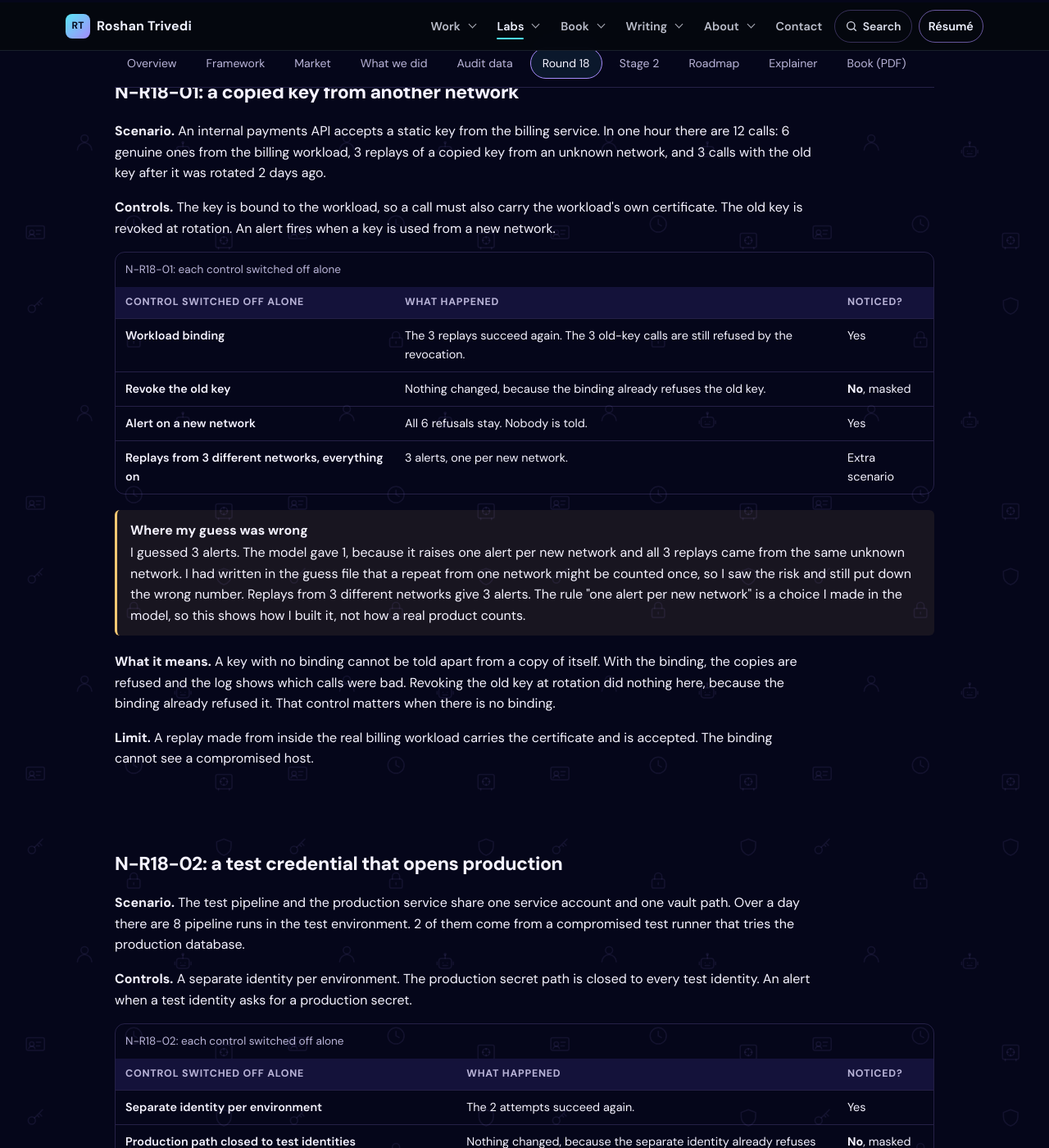
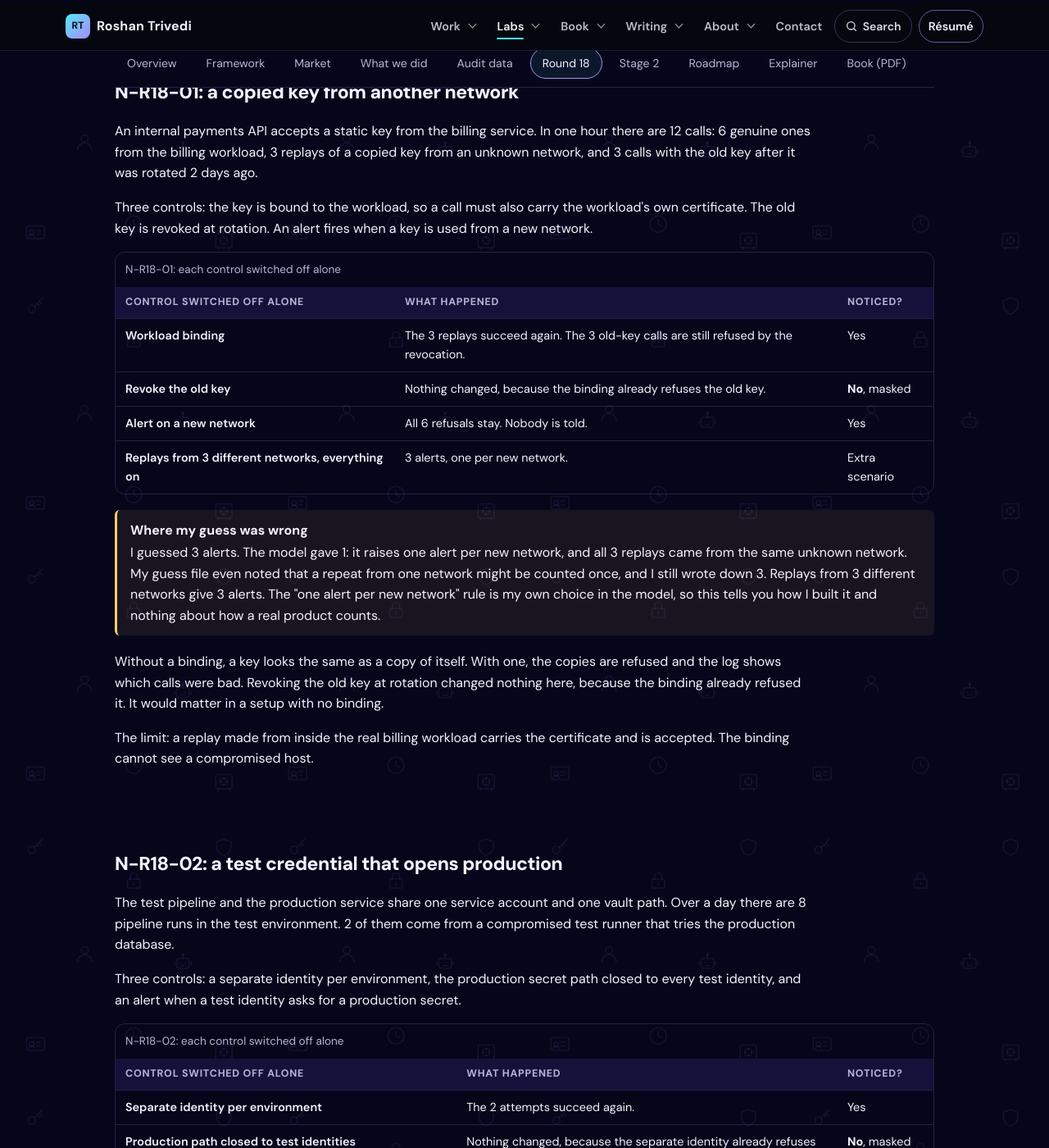
Before and after one commit to trivediroshan1-ui/trivediroshan1-ui.github.io, a Jekyll site: the page nhi-lab/round-18/index.html, which Jekyll copies as it is, in a window 1280 px wide and 1400 px high, scrolled down 1147 px. Shown: the whole window at 82% size. Built offline with Jekyll 4.4.1, drawn with Linux system fonts in a browser that asks for light colours; some of the changed text lies outside the part shown.

Commit message:
NHI lab: humanizer pass on the round 18 and Stage 2 pages

```diff
--- a/nhi-lab/round-18/index.html
+++ b/nhi-lab/round-18/index.html
@@ -45,7 +45,7 @@
     <nav class="hg-sitenav" aria-label="Main"><a class="brand" href="/"><i aria-hidden="true">RT</i><span>Roshan Trivedi</span></a><ul><li><a href="/case-studies/">Work</a></li><li><a href="/labs/" aria-current="page">Labs</a></li><li><a href="/book/">Book</a></li><li><a href="/writing/">Writing</a></li><li><a href="/about/">About</a></li><li class="ct"><a href="/#contact">Contact</a></li><li class="res"><a href="/resume/">R&eacute;sum&eacute;</a></li></ul></nav>
 <main id="main" class="nhi">
   <nav class="nsub" aria-label="Non-human identity lab sections"><a href="/nhi-lab/">Overview</a><a href="/nhi-lab/framework/">Framework</a><a href="/nhi-lab/market/">Market</a><a href="/nhi-lab/method/">What we did</a><a href="/nhi-lab/audit/">Audit data</a><a href="/nhi-lab/round-18/" aria-current="page">Round 18</a><a href="/nhi-lab/stage-2/">Stage 2</a><a href="/nhi-lab/roadmap/">Roadmap</a><a href="/nhi-lab/explainer/">Explainer</a><a href="/nhi-lab/nhi-lab-book.pdf">Book (PDF)</a><a href="/book/">All books</a></nav>
-  <header class="nhero"><p class="eyebrow">Round 18</p><h1>Two more cases: a copied key, and a test credential that opens production</h1><p class="dek">These cover the two OWASP items where the lab was thinnest: insecure authentication (NHI4) and environment isolation (NHI8). The guesses were written, hashed and committed first. One guess was wrong, and it stays on the page.</p><ul class="nmeta"><li>Run 10 November 2026</li><li>2 cases</li><li>1 guess wrong</li><li>Made-up data only (Kaveri Finance)</li></ul></header>
+  <header class="nhero"><p class="eyebrow">Round 18</p><h1>Two more cases: a copied key, and a test credential that opens production</h1><p class="dek">Insecure authentication (NHI4) and environment isolation (NHI8) were the two OWASP items with the weakest coverage, so round 18 adds one case for each. I wrote, hashed and committed the guesses first. One was wrong, and it stays on the page.</p><ul class="nmeta"><li>Run 10 November 2026</li><li>2 cases</li><li>1 guess wrong</li><li>Made-up data only (Kaveri Finance)</li></ul></header>
 
   <section class="nsec" id="result" aria-labelledby="r-h">
     <h2 id="r-h">The result</h2>
@@ -61,22 +61,22 @@
 
   <section class="nsec" id="n1" aria-labelledby="n1-h">
     <h2 id="n1-h">N-R18-01: a copied key from another network</h2>
-    <p><b>Scenario.</b> An internal payments API accepts a static key from the billing service. In one hour there are 12 calls: 6 genuine ones from the billing workload, 3 replays of a copied key from an unknown network, and 3 calls with the old key after it was rotated 2 days ago.</p>
-    <p><b>Controls.</b> The key is bound to the workload, so a call must also carry the workload's own certificate. The old key is revoked at rotation. An alert fires when a key is used from a new network.</p>
+    <p>An internal payments API accepts a static key from the billing service. In one hour there are 12 calls: 6 genuine ones from the billing workload, 3 replays of a copied key from an unknown network, and 3 calls with the old key after it was rotated 2 days ago.</p>
+    <p>Three controls: the key is bound to the workload, so a call must also carry the workload's own certificate. The old key is revoked at rotation. An alert fires when a key is used from a new network.</p>
     <div class="twrap" tabindex="0" role="region" aria-label="N-R18-01: each control switched off alone"><table class="ntable"><caption>N-R18-01: each control switched off alone</caption><thead><tr><th scope="col">Control switched off alone</th><th scope="col">What happened</th><th scope="col">Noticed?</th></tr></thead><tbody><tr><th scope="row">Workload binding</th><td>The 3 replays succeed again. The 3 old-key calls are still refused by the revocation.</td><td>Yes</td></tr><tr><th scope="row">Revoke the old key</th><td>Nothing changed, because the binding already refuses the old key.</td><td><b>No</b>, masked</td></tr><tr><th scope="row">Alert on a new network</th><td>All 6 refusals stay. Nobody is told.</td><td>Yes</td></tr><tr><th scope="row">Replays from 3 different networks, everything on</th><td>3 alerts, one per new network.</td><td>Extra scenario</td></tr></tbody></table></div>
-    <div class="nnote"><b>Where my guess was wrong</b>I guessed 3 alerts. The model gave 1, because it raises one alert per new network and all 3 replays came from the same unknown network. I had written in the guess file that a repeat from one network might be counted once, so I saw the risk and still put down the wrong number. Replays from 3 different networks give 3 alerts. The rule "one alert per new network" is a choice I made in the model, so this shows how I built it, not how a real product counts.</div>
-    <p><b>What it means.</b> A key with no binding cannot be told apart from a copy of itself. With the binding, the copies are refused and the log shows which calls were bad. Revoking the old key at rotation did nothing here, because the binding already refused it. That control matters when there is no binding.</p>
-    <p><b>Limit.</b> A replay made from inside the real billing workload carries the certificate and is accepted. The binding cannot see a compromised host.</p>
+    <div class="nnote"><b>Where my guess was wrong</b>I guessed 3 alerts. The model gave 1: it raises one alert per new network, and all 3 replays came from the same unknown network. My guess file even noted that a repeat from one network might be counted once, and I still wrote down 3. Replays from 3 different networks give 3 alerts. The "one alert per new network" rule is my own choice in the model, so this tells you how I built it and nothing about how a real product counts.</div>
+    <p>Without a binding, a key looks the same as a copy of itself. With one, the copies are refused and the log shows which calls were bad. Revoking the old key at rotation changed nothing here, because the binding already refused it. It would matter in a setup with no binding.</p>
+    <p>The limit: a replay made from inside the real billing workload carries the certificate and is accepted. The binding cannot see a compromised host.</p>
   </section>
 
   <section class="nsec" id="n2" aria-labelledby="n2-h">
     <h2 id="n2-h">N-R18-02: a test credential that opens production</h2>
-    <p><b>Scenario.</b> The test pipeline and the production service share one service account and one vault path. Over a day there are 8 pipeline runs in the test environment. 2 of them come from a compromised test runner that tries the production database.</p>
-    <p><b>Controls.</b> A separate identity per environment. The production secret path is closed to every test identity. An alert when a test identity asks for a production secret.</p>
+    <p>The test pipeline and the production service share one service account and one vault path. Over a day there are 8 pipeline runs in the test environment. 2 of them come from a compromised test runner that tries the production database.</p>
+    <p>Three controls: a separate identity per environment, the production secret path closed to every test identity, and an alert when a test identity asks for a production secret.</p>
     <div class="twrap" tabindex="0" role="region" aria-label="N-R18-02: each control switched off alone"><table class="ntable"><caption>N-R18-02: each control switched off alone</caption><thead><tr><th scope="col">Control switched off alone</th><th scope="col">What happened</th><th scope="col">Noticed?</th></tr></thead><tbody><tr><th scope="row">Separate identity per environment</th><td>The 2 attempts succeed again.</td><td>Yes</td></tr><tr><th scope="row">Production path closed to test identities</th><td>Nothing changed, because the separate identity already refuses them.</td><td><b>No</b>, masked</td></tr><tr><th scope="row">Alert when test asks for production</th><td>The 2 refusals stay. Nobody is told.</td><td>Yes</td></tr><tr><th scope="row">One production secret under a wildcard path, everything on</th><td>1 attempt succeeds. 1 production secret is readable from test. 1 alert.</td><td>Extra scenario</td></tr></tbody></table></div>
-    <div class="nnote"><b>The wildcard</b>This was the guess I thought most likely to be wrong in either direction. It was right. A production secret stored under a path like <code>/kaveri/*/db</code> can be matched by a test identity, and the path restriction misses it. The separate identity stopped the other attempt. Path rules written with wildcards need to be read for what they let through.</div>
-    <p><b>What it means.</b> The separate identity did the real work. The path restriction only showed its value in the wildcard case, which the main scenario did not include.</p>
-    <p><b>Limit.</b> Loading a real copy of production data into the test database for a refresh is not seen by any of the three controls. That is an assertion about my model, not something I measured. The model does not inspect data.</p>
+    <div class="nnote"><b>The wildcard</b>I thought this guess was the most likely to be wrong, in either direction, and it held. A production secret stored under a path like <code>/kaveri/*/db</code> can be matched by a test identity, and the path restriction misses it. The separate identity stopped the other attempt. Path rules written with wildcards need to be read for what they let through.</div>
+    <p>The separate identity did the work. The path restriction only showed up in the wildcard scenario, which the main case did not include.</p>
+    <p>The limit: loading a real copy of production data into the test database for a refresh is not seen by any of the three controls. That is an assertion about my model, not something I measured. The model does not inspect data.</p>
   </section>
 
   <section class="nsec" id="custody" aria-labelledby="c-h">
@@ -88,9 +88,9 @@
   <section class="nsec" id="limits" aria-labelledby="l-h">
     <h2 id="l-h">What this cannot tell you</h2>
     <ul>
-      <li>I wrote the guesses and the code. A match shows my model agrees with my reasoning, not that a real product behaves this way.</li>
+      <li>I wrote the guesses and the code. A match shows my model agrees with my reasoning. It says nothing about a real product.</li>
       <li>Both are small in-memory models with made-up data.</li>
-      <li>Two cases cannot show how common these failures are. They show what each control does in a clear setup.</li>
+      <li>Two cases say nothing about how common these failures are.</li>
       <li>No product was tested, so none is endorsed or criticised.</li>
     </ul>
     <p>Next: the <a href="/nhi-lab/stage-2/">Stage 2 pages</a> use these results in the control mapping and the test plan.</p>
```
Also changed, not shown: nhi-lab/stage-2/index.html (+5 -5 lines), scripts/pages_round18.py (+13 -13 lines), scripts/pages_stage2.py (+5 -5 lines), assets/chatbot-index.json.
